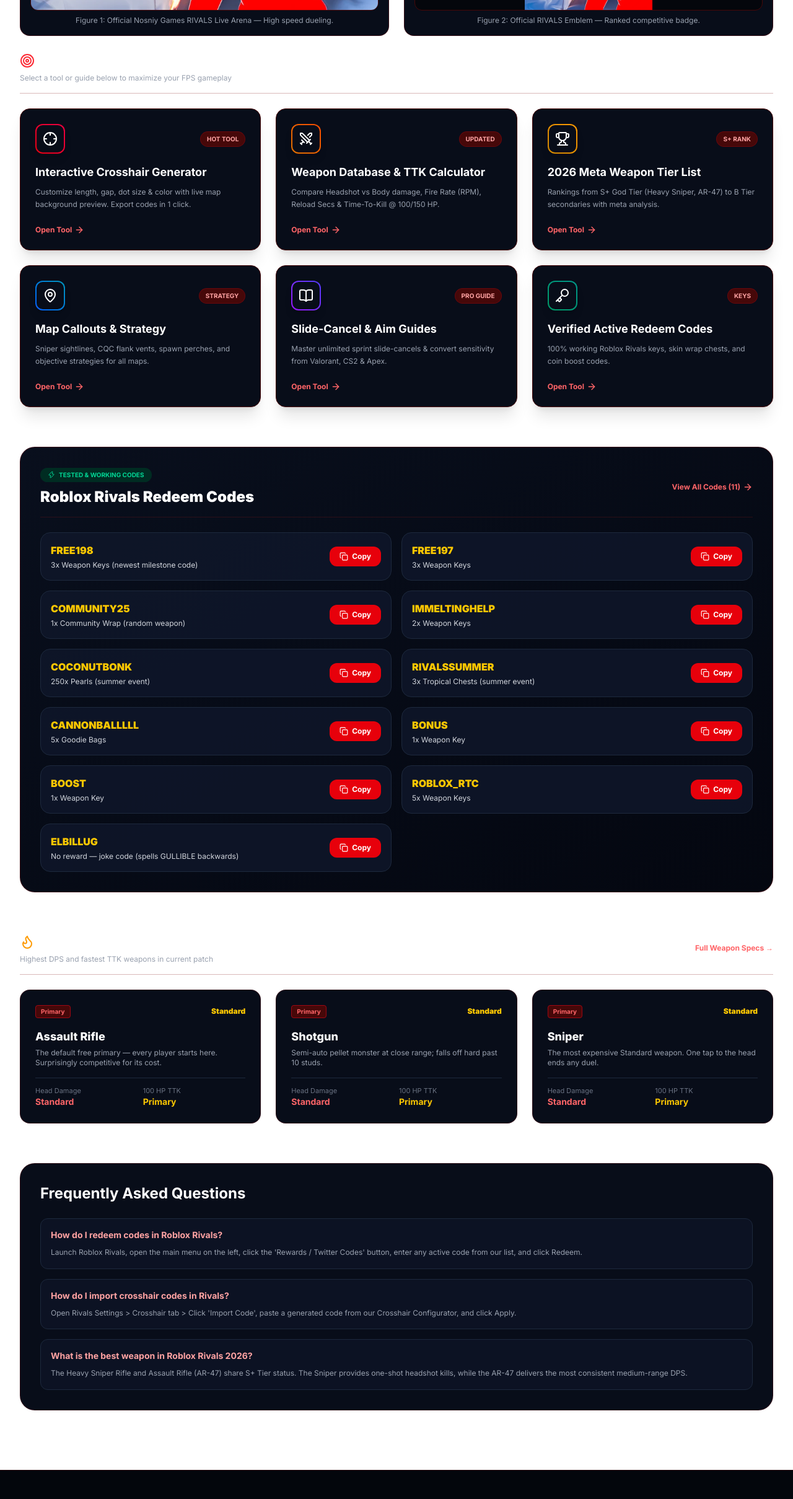
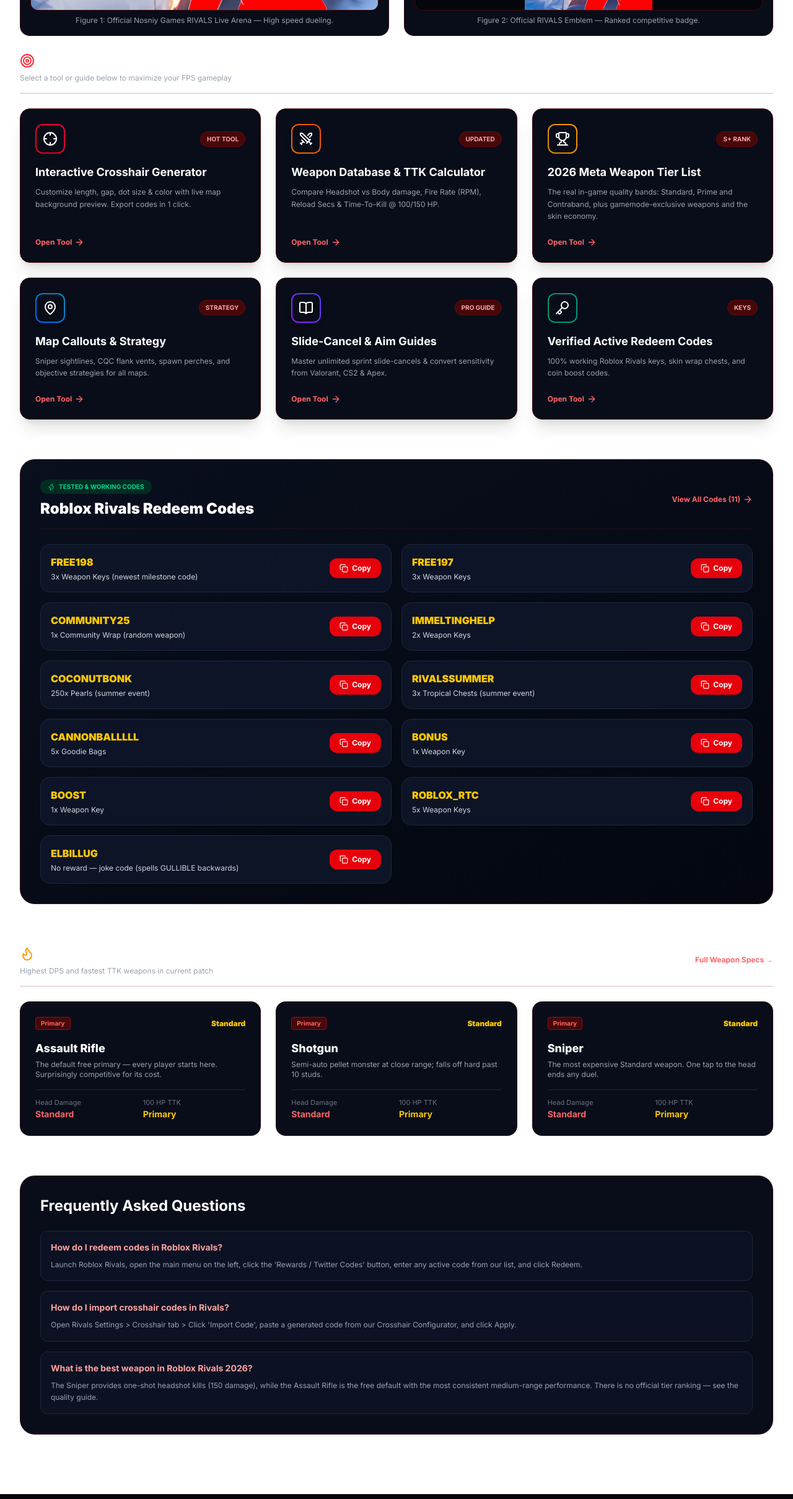
Before and after one commit to lianlele168/rivals-wiki, a Next.js app: page / in a window 1280 px wide. Shown: the part 1382-3801 px from the top of the page at 62% size. Built offline with nearby package versions, Linux system fonts and the light colour scheme.

Commit message:
fix(content): remove last fabricated AR-47 tier references

```diff
--- a/src/app/HomeClient.tsx
+++ b/src/app/HomeClient.tsx
@@ -35,7 +35,7 @@
     },
     {
       title: "2026 Meta Weapon Tier List",
-      desc: "Rankings from S+ God Tier (Heavy Sniper, AR-47) to B Tier secondaries with meta analysis.",
+      desc: "The real in-game quality bands: Standard, Prime and Contraband, plus gamemode-exclusive weapons and the skin economy.",
       href: "/tier-list",
       icon: Trophy,
       color: "from-yellow-600 to-amber-500",
--- a/src/data/wikiData.ts
+++ b/src/data/wikiData.ts
@@ -346,6 +346,6 @@
   },
   {
     question: "What is the best weapon in Roblox Rivals 2026?",
-    answer: "The Heavy Sniper Rifle and Assault Rifle (AR-47) share S+ Tier status. The Sniper provides one-shot headshot kills, while the AR-47 delivers the most consistent medium-range DPS."
+    answer: "The Sniper provides one-shot headshot kills (150 damage), while the Assault Rifle is the free default with the most consistent medium-range performance. There is no official tier ranking — see the quality guide."
   }
 ];
```
